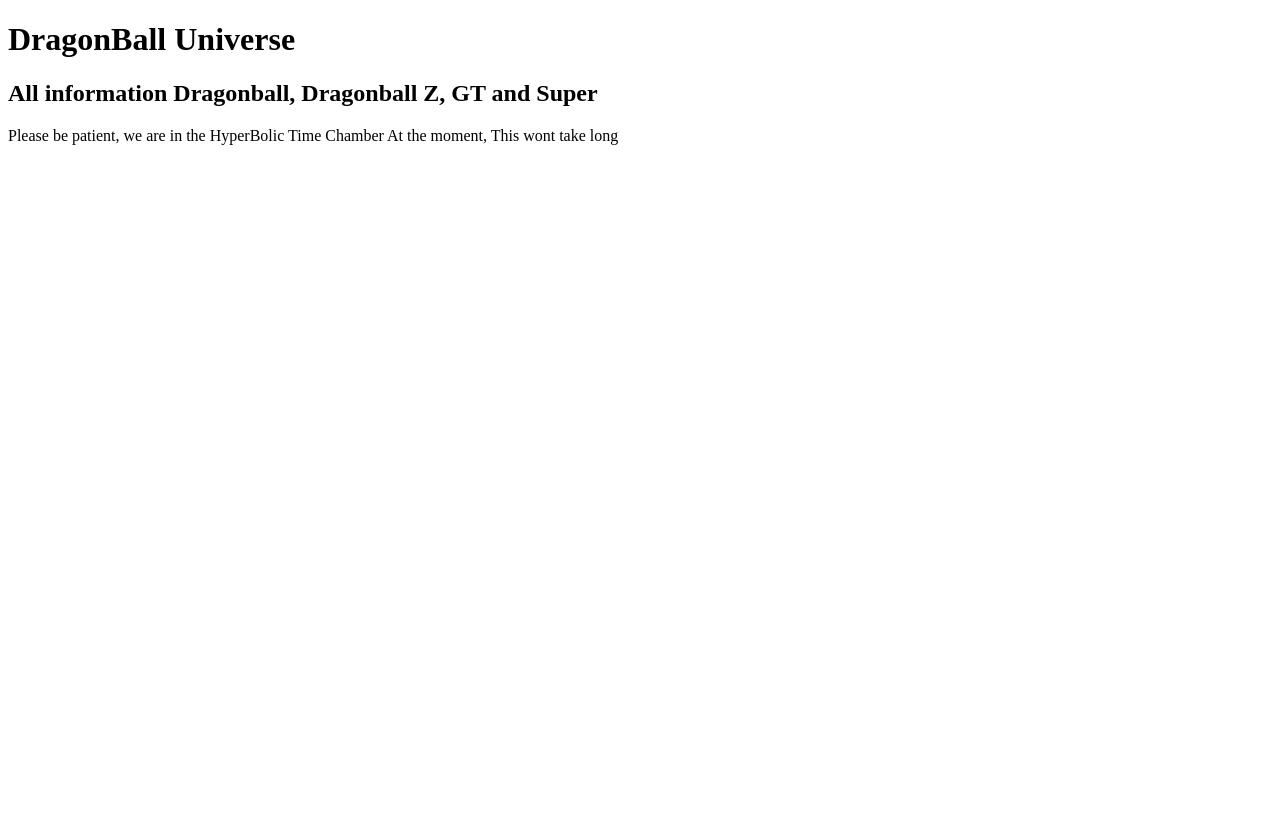
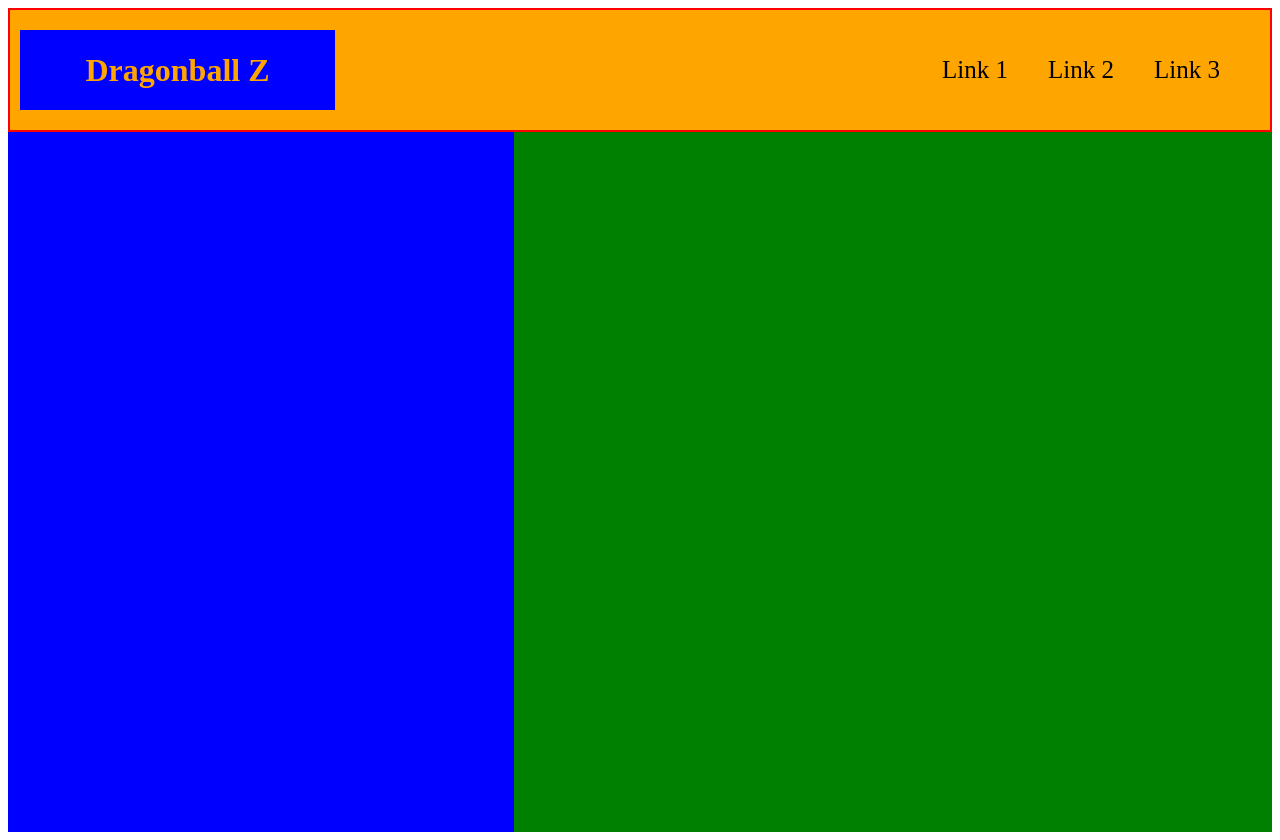
Before and after one commit to Mpergolatti/dbuniverse, a plain HTML site: page index.html in a window 1280 px wide. Before the commit the page ends 800 px from the top, so only its background shows below. Drawn offline with Linux system fonts and the light colour scheme.

Commit message:
header and main

```diff
--- a/assets/css/style.css
+++ b/assets/css/style.css
@@ -0,0 +1,55 @@
+.header {
+  display: flex;
+  justify-content: space-between;
+  align-items: center;
+  border: 2px solid red;
+  background-color: orange;
+}
+
+.web-name {
+  margin: 10px;
+  width: 25%;
+  text-align: center;
+  background-color: blue;
+}
+
+.web-name h1 {
+  color: orange;
+}
+
+.nav {
+  display: flex;
+  align-items: center;
+  justify-content: space-between;
+  flex-wrap: wrap;
+  margin: 10px;
+  width: 30%;
+
+}
+
+.nav-list {
+  display: flex;
+  align-items: center;
+  list-style-type: none;
+}
+
+li {
+  margin: 20px;
+  font-size: 25px;
+}
+
+.main-section {
+  display: flex;
+}
+
+.left-side {
+  width: 40%;
+  background-color: blue;
+  height: 700px;
+}
+
+.right-side {
+  width: 60%;
+  background-color: green;
+  height: 700px;
+}
--- a/index.html
+++ b/index.html
@@ -4,13 +4,33 @@
     <meta charset="UTF-8">
     <meta http-equiv="X-UA-Compatible" content="IE=edge">
     <meta name="viewport" content="width=device-width, initial-scale=1.0">
-    <link rel="stylesheet" src="./assets/css/style.css" />
+    <link rel="stylesheet" href="./assets/css/style.css">
     <title>Dragonball Universe</title>
 </head>
 <body>
-    <h1>DragonBall Universe</h1>
-    <h2>All information Dragonball, Dragonball Z, GT and Super</h2>
-    <p>Please be patient, we are in the HyperBolic Time Chamber At the moment, This wont take long</p>
+  <header class="header">
 
+    <div class="web-name">
+      <h1>Dragonball Z</h1>
+    </div>
+
+    <div class="nav">
+      <ul class="nav-list">
+        <li>Link 1</li>
+        <li>Link 2</li>
+        <li>Link 3</li>
+
+      </ul>
+    </div>
+  </header>
+<main class="main-section">
+  <aside class="left-side">
+
+  </aside>
+
+  <aside class="right-side">
+
+  </aside>
+</main>
 </body>
 </html>
```
